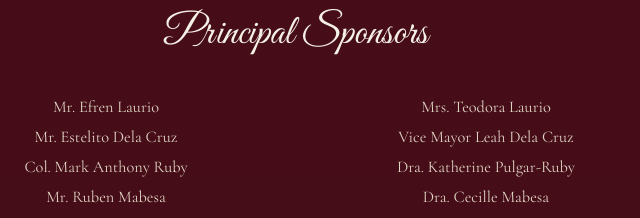
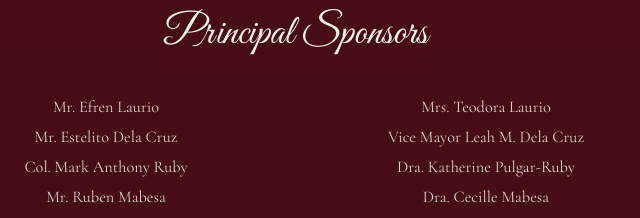
Before and after one commit to LatrellAndrei/Jaydee-Andrea-WeddingInvitation, a plain HTML site: page index.html in a window 1280 px wide. Shown: the part 4793-5011 px from the top of the page, 344-984 px from the left. Drawn offline with nearby package versions, Linux system fonts and the light colour scheme.

Commit message:
Changes in the name of Entourage Principal Sponsors

```diff
--- a/index.html
+++ b/index.html
@@ -196,7 +196,7 @@
           </div>
           <div class="ent-col">
             <p class="ent-name">Mrs. Teodora Laurio</p>
-            <p class="ent-name">Vice Mayor Leah Dela Cruz</p>
+            <p class="ent-name">Vice Mayor Leah M. Dela Cruz</p>
             <p class="ent-name">Dra. Katherine Pulgar-Ruby</p>
             <p class="ent-name">Dra. Cecille Mabesa</p>
             <p class="ent-name">Mrs. Carmelita L. Caña</p>
```
